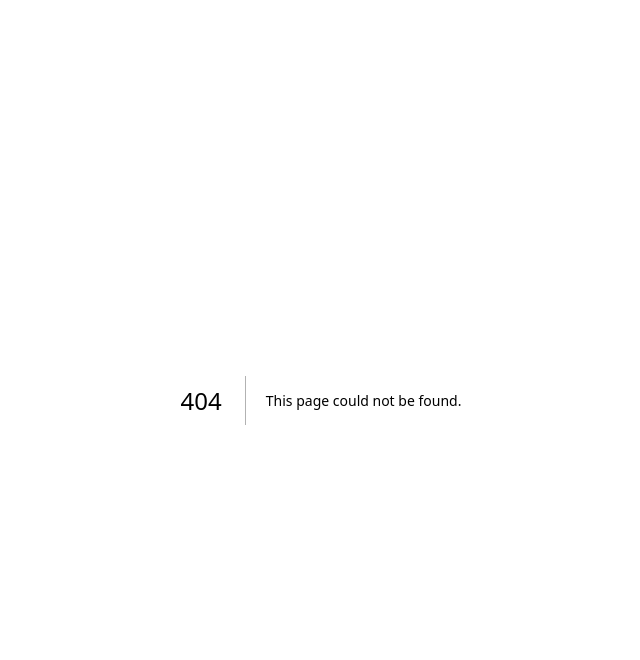
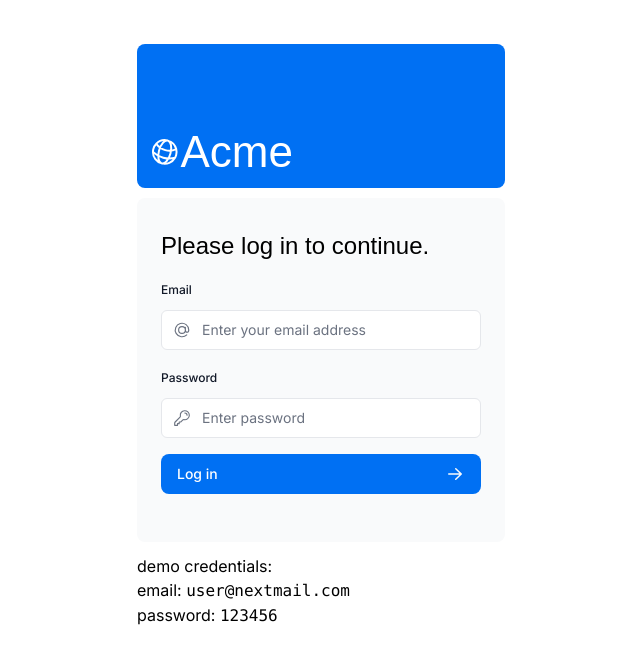
Before and after one commit to kawarimidoll/practice-nextjs-tutorial, a Next.js app: page /login in a window 1280 px wide. Before the commit this address had no page. Shown: the top 660 px of the page, without its empty margins (319-959 px from the left). Built offline with nearby package versions, Linux system fonts and the light colour scheme; a web font is replaced by a local one.

Commit message:
chapter 15

```diff
--- a/app/lib/actions.ts
+++ b/app/lib/actions.ts
@@ -4,6 +4,8 @@
 import { revalidatePath } from 'next/cache';
 import { redirect } from 'next/navigation';
 import postgres from 'postgres';
+import { signIn } from'@/auth';
+import { AuthError } from 'next-auth';
 
 const sql = postgres(process.env.POSTGRES_URL!, { ssl: 'require' });
 
@@ -124,3 +126,19 @@
   }
   revalidatePath('/dashboard/invoices');
 }
+
+export async function authenticate(prevState:string|undefined, formData:FormData) {
+  try {
+    await signIn('credentials', formData);
+  } catch (error) {
+    if(error instanceof AuthError){
+      switch(error.type){
+        case 'CredentialsSignin':
+          return 'Invalid credentials';
+        default:
+          return 'Something went wrong';
+      }
+    }
+    throw error
+  }
+}
--- /dev/null
+++ b/app/login/page.tsx
@@ -0,0 +1,20 @@
+import AcmeLogo from '@/app/ui/acme-logo';
+import LoginForm from '@/app/ui/login-form';
+import { Suspense } from 'react';
+
+export default function LoginPage() {
+  return (
+    <main className="flex items-center justify-center md:h-screen">
+      <div className="relative mx-auto flex w-full max-w-[400px] flex-col space-y-2.5 p-4 md:-mt-32">
+        <div className="flex h-20 w-full items-end rounded-lg bg-blue-500 p-3 md:h-36">
+          <div className="w-32 text-white md:w-36">
+            <AcmeLogo />
+          </div>
+        </div>
+        <Suspense>
+          <LoginForm />
+        </Suspense>
+      </div>
+    </main>
+  );
+}
--- a/app/ui/dashboard/sidenav.tsx
+++ b/app/ui/dashboard/sidenav.tsx
@@ -2,6 +2,7 @@
 import NavLinks from '@/app/ui/dashboard/nav-links';
 import AcmeLogo from '@/app/ui/acme-logo';
 import { PowerIcon } from '@heroicons/react/24/outline';
+import { signOut } from '@/auth';
 
 export default function SideNav() {
   return (
@@ -17,7 +18,12 @@
       <div className="flex grow flex-row justify-between space-x-2 md:flex-col md:space-x-0 md:space-y-2">
         <NavLinks />
         <div className="hidden h-auto w-full grow rounded-md bg-gray-50 md:block"></div>
-        <form>
+        <form
+          action={async () => {
+            'use server';
+            await signOut({ redirectTo: '/' });
+          }}
+        >
           <button className="flex h-[48px] w-full grow items-center justify-center gap-2 rounded-md bg-gray-50 p-3 text-sm font-medium hover:bg-sky-100 hover:text-blue-600 md:flex-none md:justify-start md:p-2 md:px-3">
             <PowerIcon className="w-6" />
             <div className="hidden md:block">Sign Out</div>
--- a/app/ui/login-form.tsx
+++ b/app/ui/login-form.tsx
@@ -1,3 +1,5 @@
+'use client';
+
 import { lusitana } from '@/app/ui/fonts';
 import {
   AtSymbolIcon,
@@ -7,9 +9,20 @@
 import { ArrowRightIcon } from '@heroicons/react/20/solid';
 import { Button } from './button';
 
+import { useActionState } from 'react';
+import { authenticate } from '@/app/lib/actions';
+import { useSearchParams } from 'next/navigation';
+
 export default function LoginForm() {
+  const searchParams = useSearchParams();
+  const callbackUrl = searchParams.get('callbackUrl') || '/dashboard';
+  const [errorMessage, formAction, isPending] = useActionState(
+    authenticate,
+    undefined,
+  );
+
   return (
-    <form className="space-y-3">
+    <form action={formAction} className="space-y-3">
       <div className="flex-1 rounded-lg bg-gray-50 px-6 pb-4 pt-8">
         <h1 className={`${lusitana.className} mb-3 text-2xl`}>
           Please log in to continue.
@@ -55,12 +68,27 @@
             </div>
           </div>
         </div>
-        <Button className="mt-4 w-full">
+        <input type="hidden" name="redirectTo" value={callbackUrl} />
+        <Button className="mt-4 w-full" aria-disabled={isPending}>
           Log in <ArrowRightIcon className="ml-auto h-5 w-5 text-gray-50" />
         </Button>
-        <div className="flex h-8 items-end space-x-1">
-          {/* Add form errors here */}
+        <div
+          className="flex h-8 items-end space-x-1"
+          aria-live="polite"
+          aria-atomic="true"
+        >
+          {errorMessage && (
+            <>
+              <ExclamationCircleIcon className="h-5 w-5 text-red-500" />
+              <p className="text-sm text-red-500">{errorMessage}</p>
+            </>
+          )}
         </div>
+      </div>
+      <div>
+        <div>demo credentials:</div>
+        <div>email: <code>user@nextmail.com</code></div>
+        <div>password: <code>123456</code></div>
       </div>
     </form>
   );
--- /dev/null
+++ b/auth.config.ts
@@ -0,0 +1,24 @@
+import type { NextAuthConfig } from 'next-auth';
+
+export const authConfig = {
+  pages: {
+    signIn: '/login',
+  },
+  callbacks: {
+    authorized({ auth, request: { nextUrl } }) {
+      const isLoggedIn = !!auth?.user;
+      const isOnDashboard = nextUrl.pathname.startsWith('/dashboard');
+      if (isOnDashboard) {
+        // Keep staying authenticated users on dashboard page
+        if (isLoggedIn) return true;
+        // Redirect unauthenticated users to login page
+        return false;
+      } else if (isLoggedIn) {
+        // Redirect authenticated users to dashboard page
+        return Response.redirect(new URL('/dashboard', nextUrl));
+      }
+      return true;
+    },
+  },
+  providers: [], // Add providers with an empty array for now
+} satisfies NextAuthConfig;
--- /dev/null
+++ b/auth.ts
@@ -0,0 +1,47 @@
+import NextAuth from 'next-auth';
+import { authConfig } from './auth.config';
+import Credentials from 'next-auth/providers/credentials';
+import { z } from 'zod';
+import type { User } from '@/app/lib/definitions'
+import bcrypt from 'bcrypt'
+import postgres from 'postgres'
+
+const sql = postgres(process.env.POSTGRES_URL!, { ssl: 'require' });
+
+async function getUser(email: string): Promise<User | undefined> {
+  try {
+    const user = await sql<User[]>`SELECT * FROM users WHERE email=${email}`;
+    return user[0];
+  } catch (error) {
+    console.error('Failed to fetch user:', error);
+    throw new Error('Failed to fetch user.');
+  }
+}
+
+
+export const { auth, signIn, signOut } = NextAuth({
+  ...authConfig,
+  providers: [
+    Credentials({
+      async authorize(credentials) {
+        const parsedCredentials = z
+          .object({ email: z.string().email(), password: z.string().min(6) })
+          .safeParse(credentials);
+
+
+        if (parsedCredentials.success) {
+          const { email, password } = parsedCredentials.data;
+          const user = await getUser(email);
+          if (!user) return null;
+
+          const passwordsMatch = await bcrypt.compare(password, user.password);
+
+          if (passwordsMatch) return user;
+        }
+
+        console.log('Invalid credentials');
+        return null;
+      }
+    })
+  ]
+})
```
Also changed, not shown: middleware.ts (added, +9 -0 lines).
